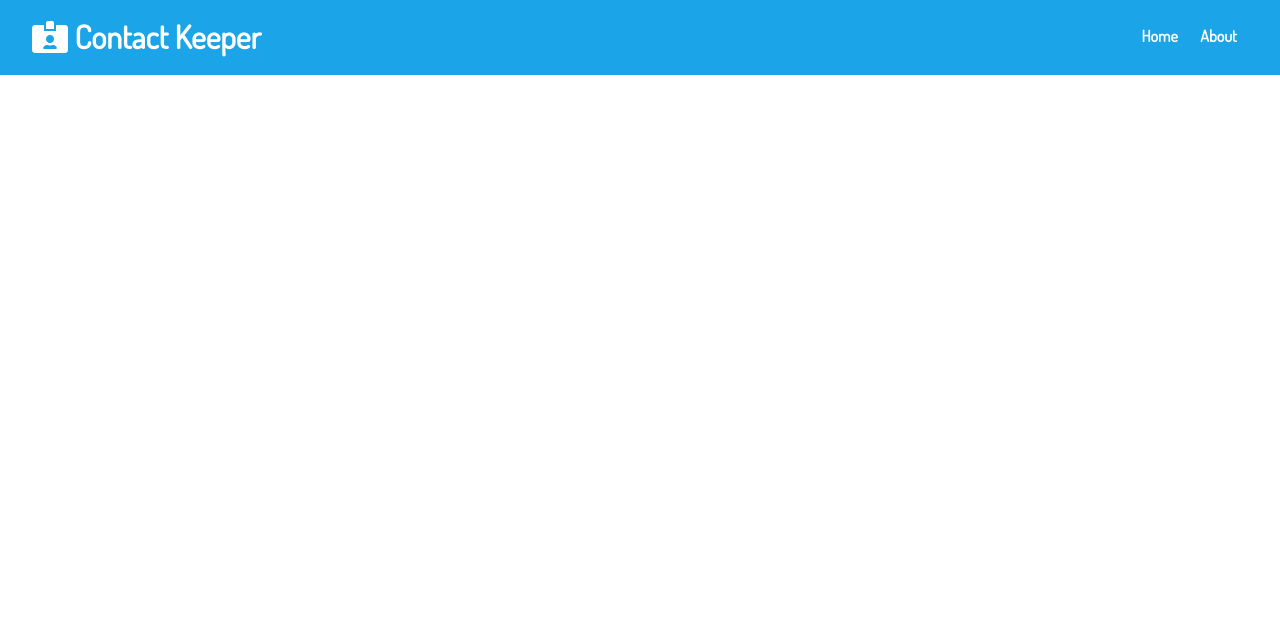
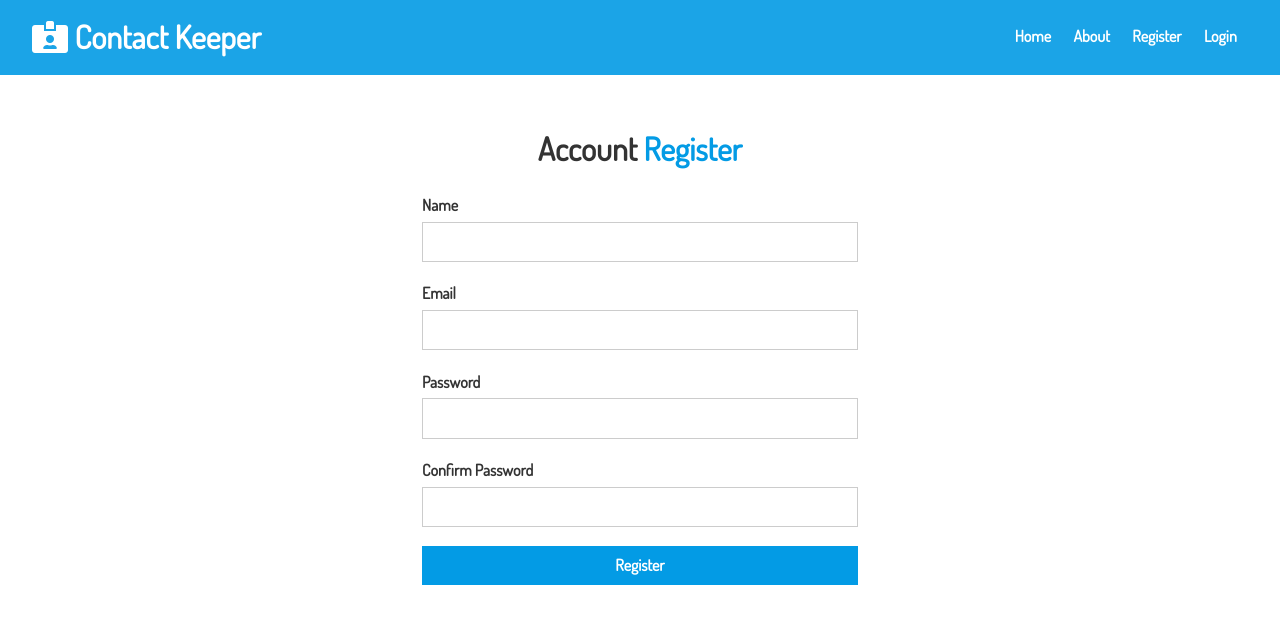
Before and after one commit to mdev-qn95/contact-keeper, a React (Create React App) app in the folder client/: page /register in a window 1280 px wide. Shown: the top 624 px of the page. Built offline with nearby package versions, Linux system fonts and the light colour scheme.

Commit message:
Register & Login Form

```diff
--- a/client/src/App.js
+++ b/client/src/App.js
@@ -3,6 +3,8 @@
 import Navbar from './components/layout/Navbar';
 import Home from './components/pages/Home';
 import About from './components/pages/About';
+import Register from './components/auth/Register';
+import Login from './components/auth/Login';
 
 import ContactState from './context/contact/ContactState';
 import AuthState from './context/auth/AuthState';
@@ -20,6 +22,8 @@
               <Switch>
                 <Route exact path='/' component={Home}></Route>
                 <Route exact path='/about' component={About}></Route>
+                <Route exact path='/register' component={Register}></Route>
+                <Route exact path='/login' component={Login}></Route>
               </Switch>
             </div>
           </Fragment>
--- /dev/null
+++ b/client/src/components/auth/Login.js
@@ -0,0 +1,51 @@
+import React, { useState } from 'react';
+
+const Login = () => {
+  const [user, setUser] = useState({
+    email: '',
+    password: '',
+  });
+
+  const { email, password } = user;
+
+  const onChange = e =>
+    setUser({
+      ...user,
+      [e.target.name]: e.target.value,
+    });
+
+  const onSubmit = e => {
+    e.preventDefault();
+    console.log('Login submit!');
+  };
+
+  return (
+    <div className='form-container'>
+      <h1>
+        Account <span className='text-primary'>Login</span>
+      </h1>
+      <form onSubmit={onSubmit}>
+        <div className='form-group'>
+          <label htmlFor='email'>Email</label>
+          <input type='email' name='email' value={email} onChange={onChange} />
+        </div>
+        <div className='form-group'>
+          <label htmlFor='password'>Password</label>
+          <input
+            type='password'
+            name='password'
+            value={password}
+            onChange={onChange}
+          />
+        </div>
+        <input
+          type='submit'
+          value='Login'
+          className='btn btn-primary btn-block'
+        />
+      </form>
+    </div>
+  );
+};
+
+export default Login;
--- /dev/null
+++ b/client/src/components/auth/Register.js
@@ -0,0 +1,66 @@
+import React, { useState } from 'react';
+
+const Register = () => {
+  const [user, setUser] = useState({
+    name: '',
+    email: '',
+    password: '',
+    re_password: '',
+  });
+
+  const { name, email, password, re_password } = user;
+
+  const onChange = e =>
+    setUser({
+      ...user,
+      [e.target.name]: e.target.value,
+    });
+
+  const onSubmit = e => {
+    e.preventDefault();
+    console.log('Register submit!');
+  };
+
+  return (
+    <div className='form-container'>
+      <h1>
+        Account <span className='text-primary'>Register</span>
+      </h1>
+      <form onSubmit={onSubmit}>
+        <div className='form-group'>
+          <label htmlFor='name'>Name</label>
+          <input type='text' name='name' value={name} onChange={onChange} />
+        </div>
+        <div className='form-group'>
+          <label htmlFor='email'>Email</label>
+          <input type='email' name='email' value={email} onChange={onChange} />
+        </div>
+        <div className='form-group'>
+          <label htmlFor='password'>Password</label>
+          <input
+            type='password'
+            name='password'
+            value={password}
+            onChange={onChange}
+          />
+        </div>
+        <div className='form-group'>
+          <label htmlFor='re_password'>Confirm Password</label>
+          <input
+            type='password'
+            name='re_password'
+            value={re_password}
+            onChange={onChange}
+          />
+        </div>
+        <input
+          type='submit'
+          value='Register'
+          className='btn btn-primary btn-block'
+        />
+      </form>
+    </div>
+  );
+};
+
+export default Register;
--- a/client/src/components/layout/Navbar.js
+++ b/client/src/components/layout/Navbar.js
@@ -15,6 +15,12 @@
         <li>
           <Link to='/about'>About</Link>
         </li>
+        <li>
+          <Link to='/register'>Register</Link>
+        </li>
+        <li>
+          <Link to='/login'>Login</Link>
+        </li>
       </ul>
     </div>
   );
```
